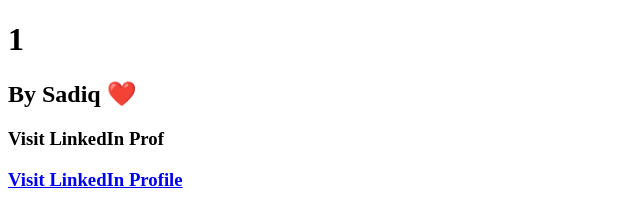
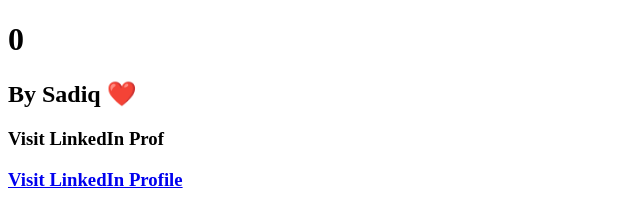
Before and after one commit to QuickNotesKLE/admin, a plain HTML site: page index.html in a window 1280 px wide. Shown: the full height of the page, 0-640 px from the left. Drawn offline with Linux system fonts and the light colour scheme.

Commit message:
Update index.html

```diff
--- a/index.html
+++ b/index.html
@@ -7,7 +7,7 @@
 </head>
 <body>
 
-    <h1>1</h1> <!-- Change this to 1 to show the button -->
+    <h1>0</h1> <!-- Change this to 1 to show the button -->
 
     <h2>By Sadiq ❤️</h2>
     <!-- If you want a "Meet the Team" section, use <h2>Meet the Team</h2> -->
```
